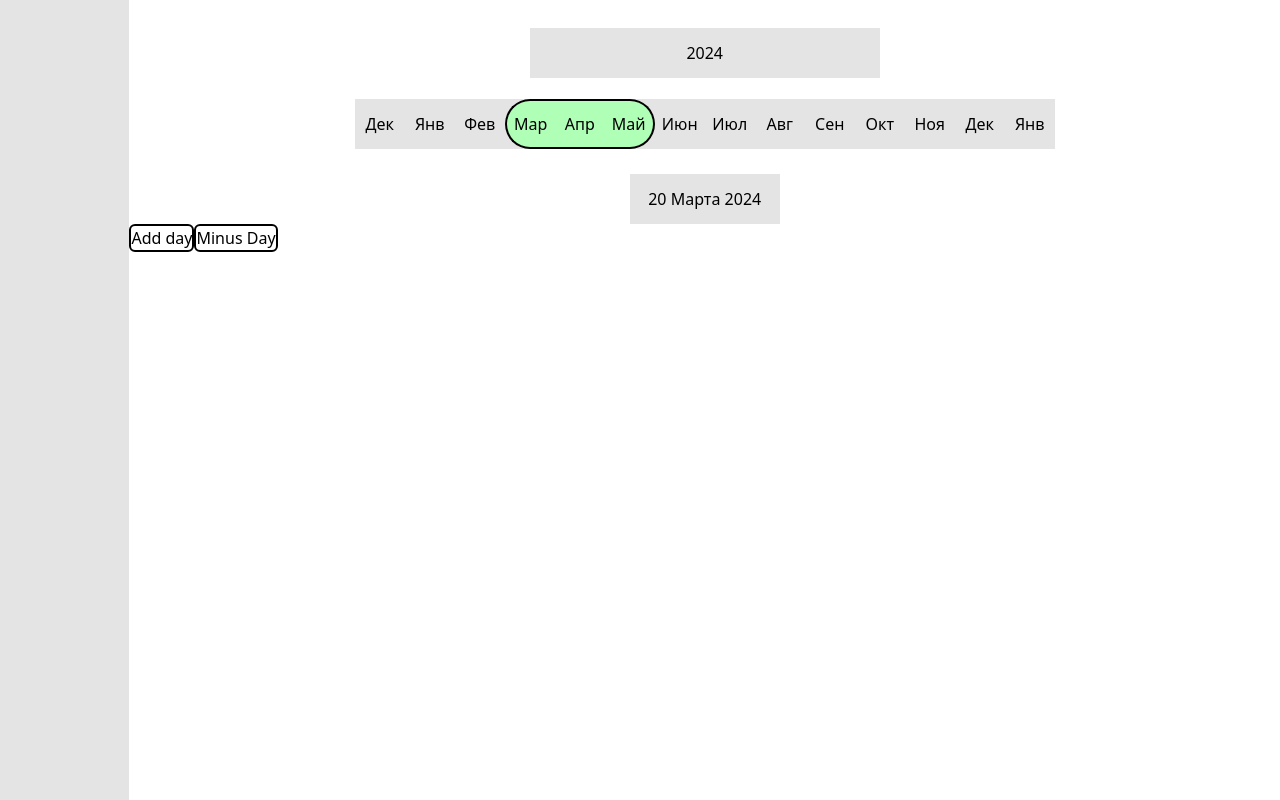
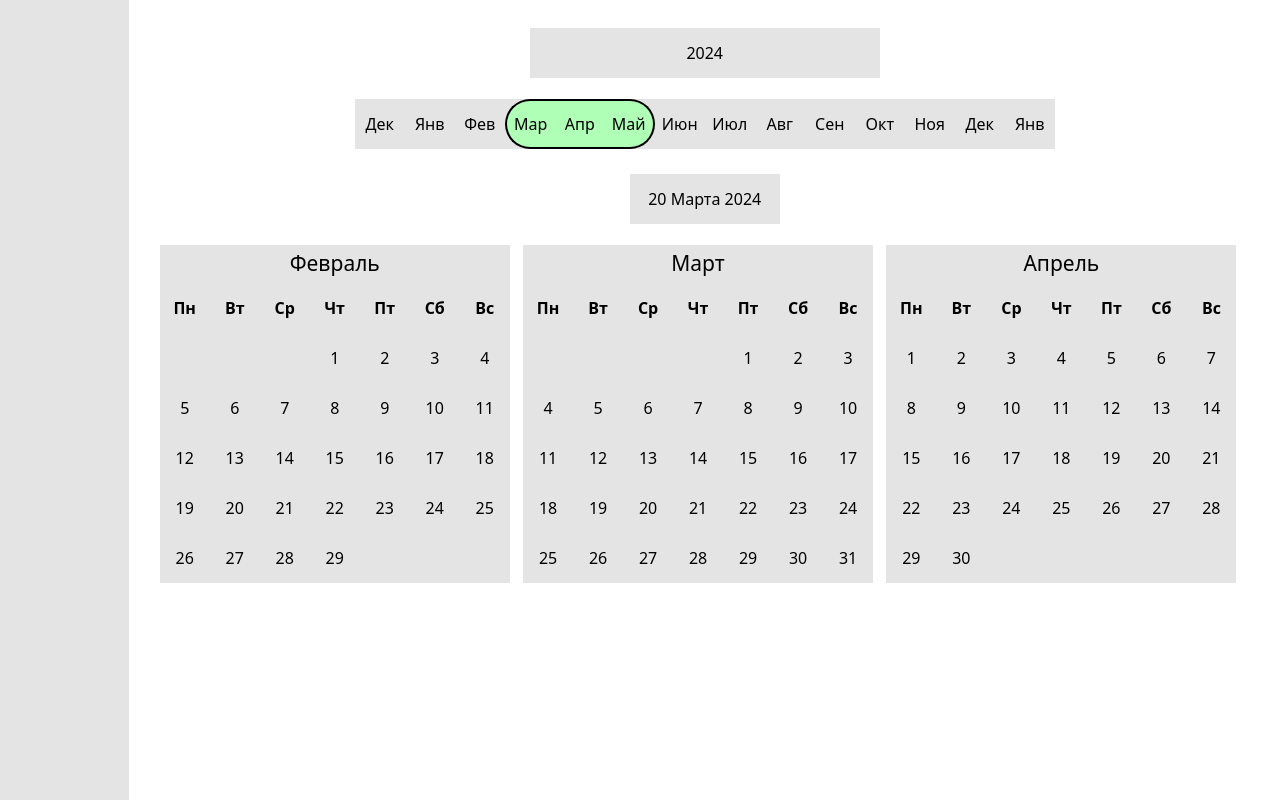
Before and after one commit to vroshupkin/rythmer_frontend, a React (Vite) app: page / in a window 1280 px wide. Built offline with nearby package versions, Linux system fonts and the light colour scheme.

Commit message:
Сделана предварительная верстка месяцов

```diff
--- a/src/shared/DateTools.ts
+++ b/src/shared/DateTools.ts
@@ -40,3 +40,36 @@ export class MonthName
 
 
 }
+
+export class CountDaysOfMonth
+{
+  private static days = [
+    31, 28, 31, 30, 31, 30, 31, 31, 30, 31, 30, 31
+  ];
+
+  static getDays = (order: number, year: number) =>
+  {
+    if(order === 1 && isLeapYear(year))
+    {
+      return 29;
+    }
+
+    return this.days[order];
+  };
+
+}
+
+function isLeapYear(year: number)
+{
+  if (year % 4 == 0)
+  {
+    if (year % 100 == 0)
+    {
+      return year % 400 == 0;
+    }
+
+    return true;
+  }
+
+  return false;
+}
--- a/src/widgets/Calendar.tsx
+++ b/src/widgets/Calendar.tsx
@@ -3,6 +3,7 @@ import { useDispatch } from 'react-redux';
 import { dateSliceActions, hooks } from '../entities/Date.slice';
 import { MonthName } from '../shared/DateTools';
 import { TDateStoreUseDispatch } from '../entities/Date.store';
+import { Month } from './Month';
 
 
 export const Calendar: FC = () =>
@@ -25,7 +26,17 @@ export const Calendar: FC = () =>
       <YearInput className='mt-[28px]' date={new Date()}/>
       <MonthSelector onClick={change_month} className='mt-[21px]'/>
       <DateView className={'mt-[25px]'} date={date}/>
-      <DateInput/>
+      {/* <DateInput/> */}
+
+      <div className='flex justify-center'>
+        <div className='flex w-[1090px]'>
+          <Month className={'mt-[21px]'} FirstDayOfMonth={new Date('02.01.2024')}/>
+          <Month className={'mt-[21px]'} FirstDayOfMonth={new Date('03.01.2024')}/>
+          <Month className={'mt-[21px]'} FirstDayOfMonth={new Date('04.01.2024')}/>
+        </div>
+      </div>
+
+
     </div>
 
   );
--- /dev/null
+++ b/src/widgets/Month.tsx
@@ -0,0 +1,75 @@
+import { FC } from 'react';
+import { CountDaysOfMonth, MonthName } from '../shared/DateTools';
+
+
+type TMonthProps = {className?: string, FirstDayOfMonth: Date}
+export const Month: FC<TMonthProps> = ({ className, FirstDayOfMonth }) =>
+{
+
+  return(
+    <section className={`select-none flex flex-col justify-center w-[100%] ${className}`}>
+      <MonthTittle monthOrder={FirstDayOfMonth.getMonth()}/>
+      <WeekTittle/>
+      <Days FirstDayOfMonth={FirstDayOfMonth}/>
+    </section>
+
+  );
+};
+
+const MonthTittle: FC<{monthOrder: number}> = ({ monthOrder }) =>
+{
+  const monthName = MonthName.nominative(monthOrder);
+
+  return(
+    <div className='bg-main flex justify-center items-center w-[350px] h-[38px] text-[21px]'>
+      <span>{monthName[0].toUpperCase() + monthName.slice(1)}</span>
+    </div>
+
+  );
+};
+
+const WeekTittle: FC = () =>
+{
+  const week_arr = [ 'Пн', 'Вт', 'Ср', 'Чт', 'Пт', 'Сб', 'Вс', ];
+
+  return(
+    <div className='flex '>
+      {week_arr.map((name) =>
+        <div className='bg-main w-[50px] h-[50px] flex justify-center items-center font-bold'>
+          <span>{name}</span>
+        </div>
+      )}
+    </div>
+  );
+};
+
+const Days: FC<{FirstDayOfMonth: Date}> = ({ FirstDayOfMonth }) =>
+{
+
+  const offset = FirstDayOfMonth.getDay() === 0? 6 : FirstDayOfMonth.getDay() - 1;
+  const count = CountDaysOfMonth.getDays(FirstDayOfMonth.getMonth(), FirstDayOfMonth.getFullYear());
+
+  const offset_empty_days = Array(offset).fill('');
+  const days = [ ... Array(count).keys() ].map( v => v + 1);
+  const after_empty_days = [ ... Array(35 - count - offset).fill('') ];
+
+  return(
+    <div className='flex flex-wrap h-[250px] w-[350px]'>
+      {offset_empty_days.map(EmptyDayCell)}
+      {days.map(day => <DayCell name={day + ''}/>)}
+      {after_empty_days.map(EmptyDayCell)}
+    </div>
+
+  );
+};
+
+
+const DayCell: FC<{name: string}> = ({ name }) =>
+  <div className={'bg-main hover:bg-main_hover cursor-pointer w-[50px] h-[50px] flex justify-center items-center'}>
+    <span>{name}</span>
+  </div>;
+
+const EmptyDayCell: FC = () =>
+  <div className={'bg-main w-[50px] h-[50px] flex justify-center items-center'}>
+    <span></span>
+  </div>;
```
